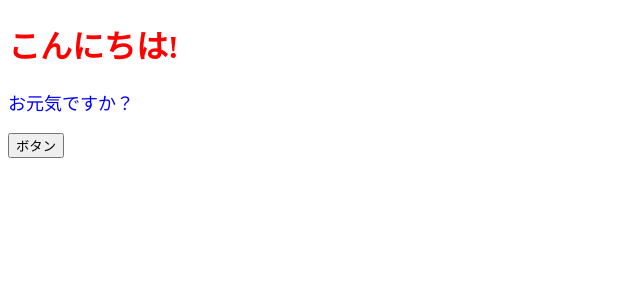
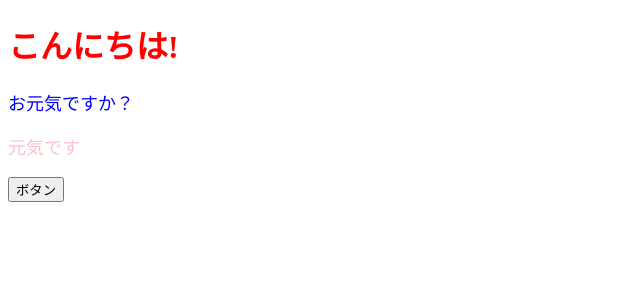
Before and after one commit to aoimaru/ReactBasicCourse, a React (Create React App) app: page / in a window 1280 px wide. Shown: the top 300 px of the page, without its empty margins (0-640 px from the left). Built offline with nearby package versions, Linux system fonts and the light colour scheme.

Commit message:
first props commit

```diff
--- a/src/App.jsx
+++ b/src/App.jsx
@@ -7,10 +7,16 @@ const App = () => {
     color: "blue",
     fontSize: "18px"
   };
+
+  const contentLadyStyle = {
+    color: "pink",
+    fontSize: "18px"
+  };
   return (
     <React.Fragment>
       <h1 style={{ color: "red" }}>こんにちは!</h1>
       <p style={contentStyle}>お元気ですか？</p>
+      <p style={contentLadyStyle}>元気です</p>
       <button onClick={onClickButton}>ボタン</button>
     </React.Fragment>
   );
```
